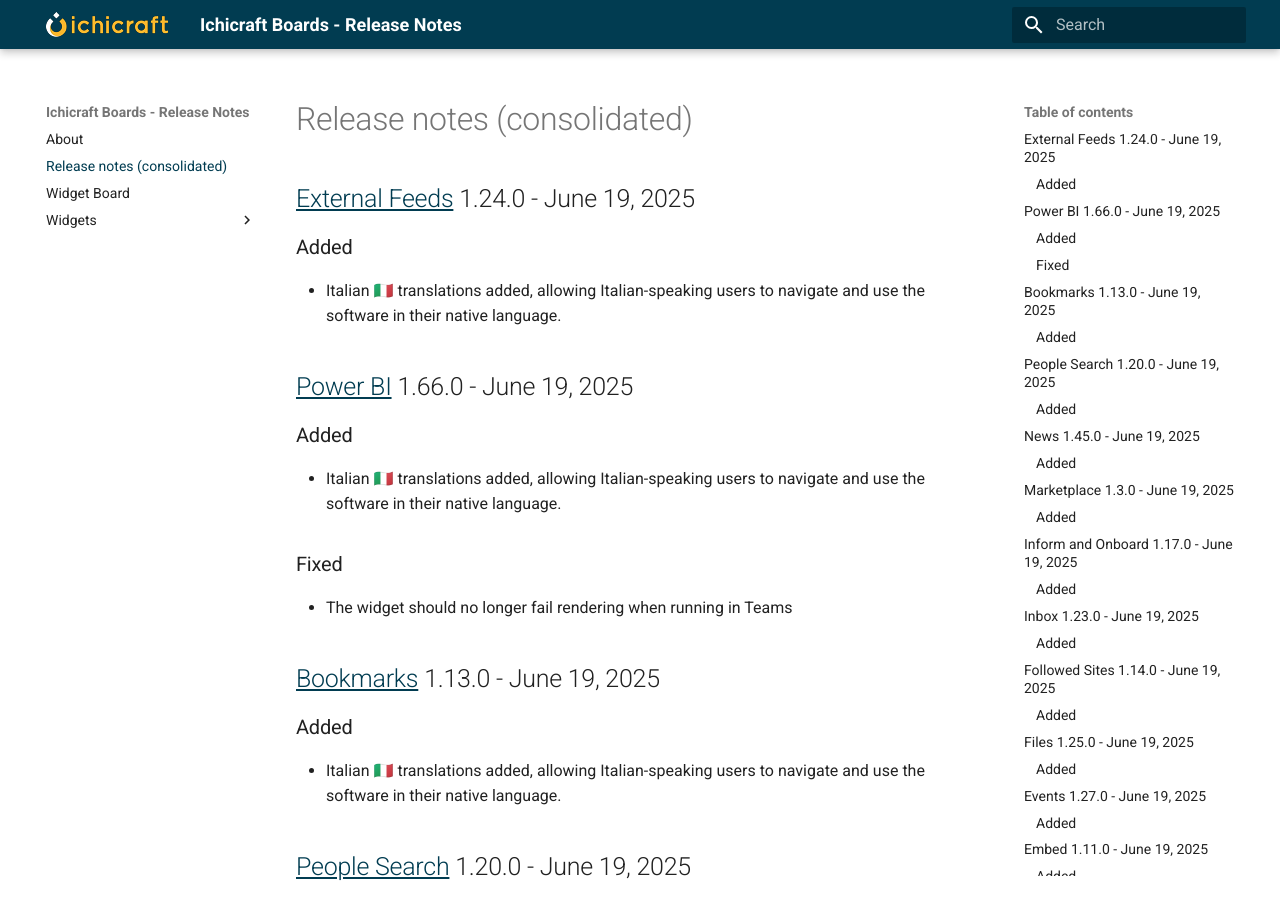
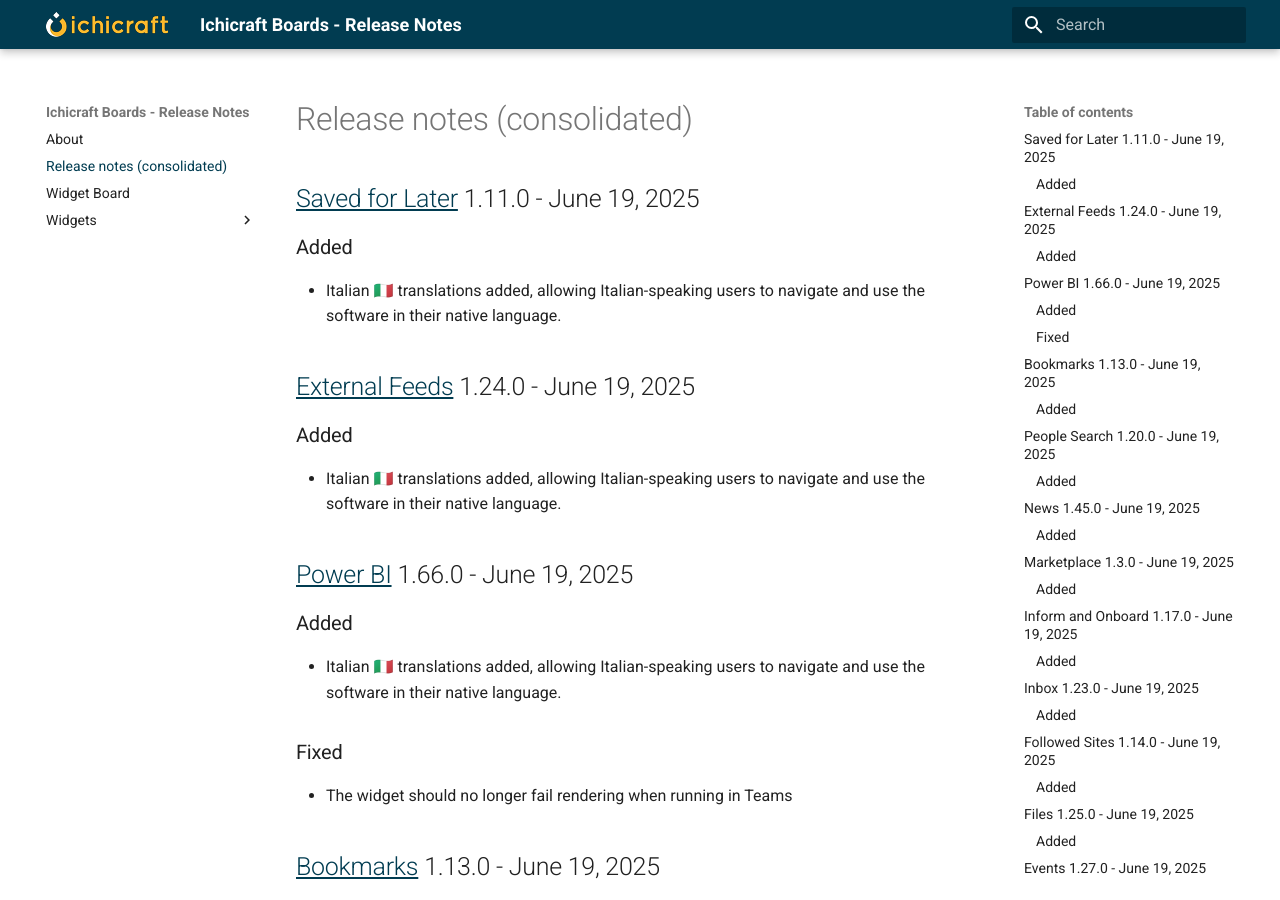
Before and after one commit to ichicraft/widgets-docs, an MkDocs documentation site: the page built from docs/Release-notes-(consolidated).md, in a window 1280 px wide and 900 px high. Built offline with MkDocs 1.6.1 and Material for MkDocs 9.7.7, drawn with Linux system fonts in a browser that asks for light colours.

Commit message:
Release notes updated by BuildService

```diff
--- a/docs/Release-notes-(consolidated).md
+++ b/docs/Release-notes-(consolidated).md
@@ -1,3 +1,8 @@
+## [Saved for Later](./Widgets/Saved for Later.md) 1.11.0 - June 19, 2025
+
+### Added
+- Italian 🇮🇹 translations added, allowing Italian-speaking users to navigate and use the software in their native language.
+
 ## [External Feeds](./Widgets/External Feeds.md) 1.24.0 - June 19, 2025
 
 ### Added
```
Also changed, not shown: docs/Widgets/Saved for Later.md (+5 -0 lines).
